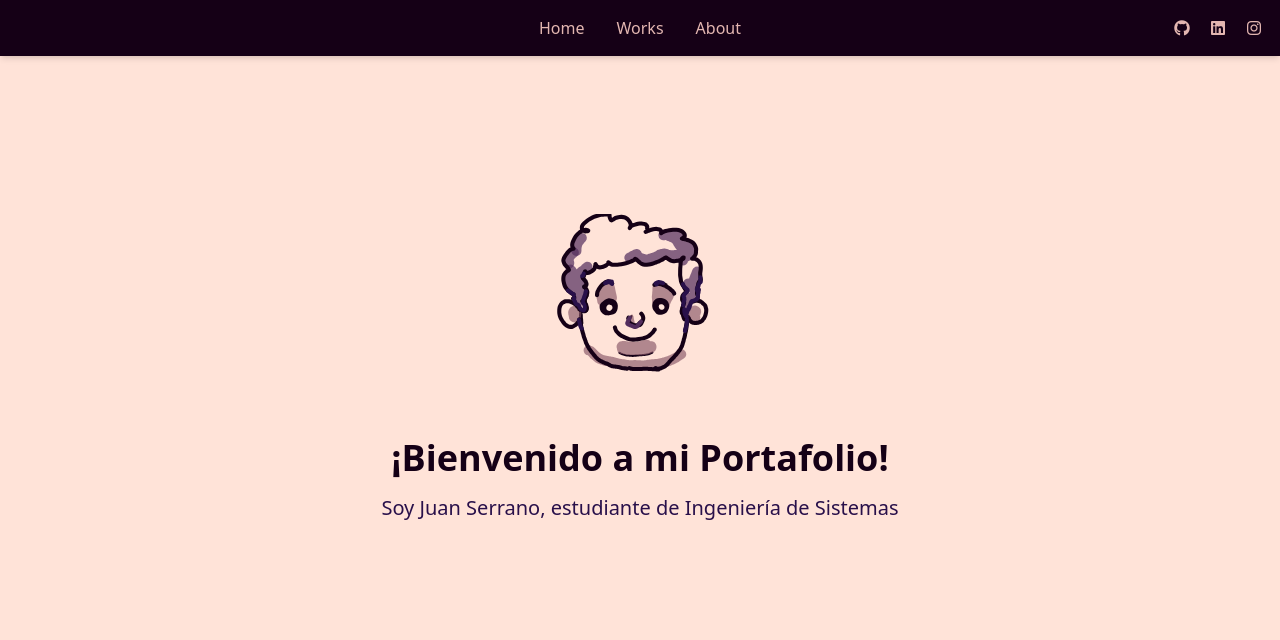
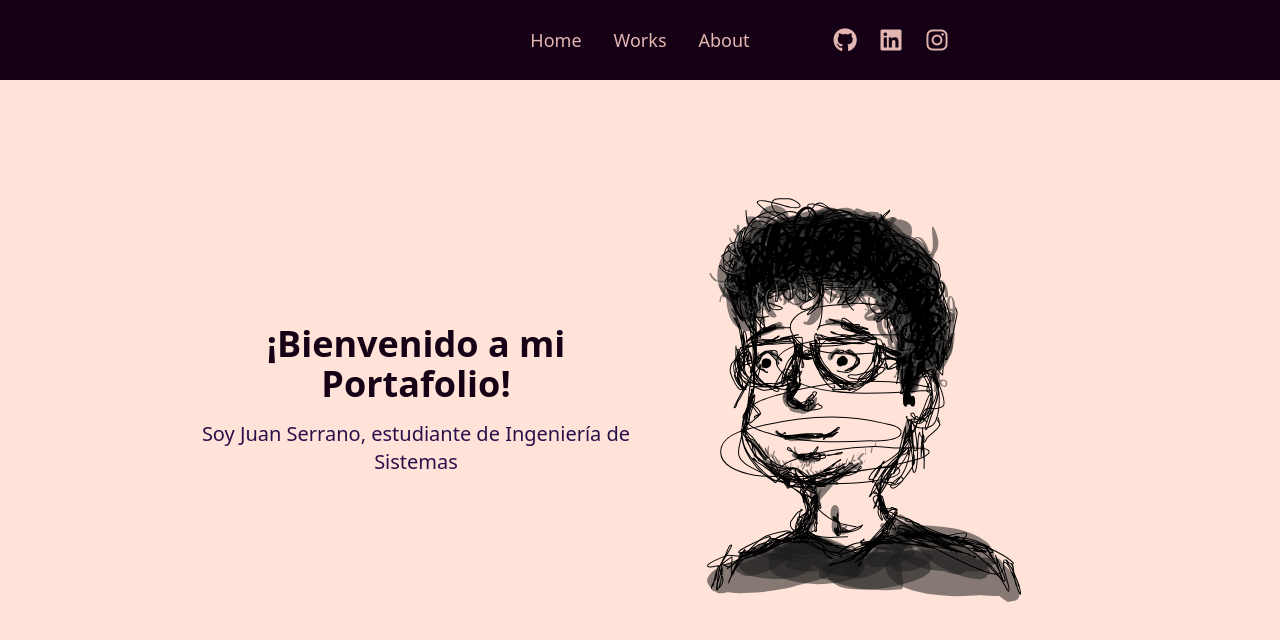
Before and after one commit to EngJuanSER/Angular-app, an Angular app: page /home in a window 1280 px wide. Shown: the top 640 px of the page. Built offline with nearby package versions, Linux system fonts and the light colour scheme.

Commit message:
Face.svg provisional and revision of curtain animation

```diff
--- a/src/app/app.component.html
+++ b/src/app/app.component.html
@@ -1,7 +1,5 @@
-<!-- app.component.html -->
 <app-navbar></app-navbar>
 
-<!-- Telón de transición -->
 <div class="curtain" [ngClass]="animationState"></div>
 <div class="route-name" *ngIf="showRouteName">
   <div class="spinner">
--- a/src/app/app.component.ts
+++ b/src/app/app.component.ts
@@ -19,22 +19,13 @@ export class AppComponent {
   constructor(private router: Router) {}
 
   ngOnInit() {
-    // Iniciar la animación al cargar la aplicación
     this.animationState = 'out';
     this.showRouteName = true;
     this.currentRoute = this.capitalizeRoute(this.router.url.replace('/', '') || 'Home');
 
-    setTimeout(() => {
-      this.animationState = 'in';
-      setTimeout(() => {
-        this.showRouteName = false;
-      }, 250);
-    }, 1000);
-
     this.router.events.subscribe(event => {
       if (event instanceof NavigationStart) {
         this.currentRoute = this.capitalizeRoute(event.url.replace('/', ''));
-        this.animationState = 'out';
         this.showRouteName = true;
       }
 
@@ -44,7 +35,7 @@ export class AppComponent {
           setTimeout(() => {
             this.showRouteName = false;
           }, 250);
-        }, 800);
+        }, 400);
       }
     });
   }
--- a/src/app/app.routes.ts
+++ b/src/app/app.routes.ts
@@ -4,7 +4,7 @@ import { WorksComponent } from './components/works/works.component';
 import { AboutComponent } from './components/about/about.component';
 
 export const routes: Routes = [
-    { path: 'home', component: HomeComponent, title: 'Home' },
+    { path: 'home', component: HomeComponent, title: 'Portafolio' },
     { path: 'works', component: WorksComponent, title: 'Works' },
     { path: 'about', component: AboutComponent, title: 'About' },
     { path: '', redirectTo: '/home', pathMatch: 'full' }
--- a/src/app/components/about/about.component.html
+++ b/src/app/components/about/about.component.html
@@ -1,6 +1,6 @@
-<section id="About" class="py-20 min-h-screen bg-pastelPink" >
-    <h2 class="text-3xl font-bold text-center text-pastelRed">About Me</h2>
+<section id="About" class="py-28 min-h-screen bg-light" >
+    <h2 class="text-3xl font-bold text-primary mb-12 text-center animate-fade-in">About Me</h2>
     <p class="text-center mt-4">
       I’m a passionate developer with a love for creating beautiful, functional applications.
     </p>
-  </section>
+</section>
--- a/src/app/components/home/home.component.css
+++ b/src/app/components/home/home.component.css
@@ -21,8 +21,4 @@
   .animate-fade-in-delay {
     animation: fade-in 1s ease-out 0.5s forwards;
   }
-
-  #left-pupil, #right-pupil {
-    transition: transform 0.1s ease-out;
-  }
 }
--- a/src/app/components/home/home.component.html
+++ b/src/app/components/home/home.component.html
@@ -1,14 +1,15 @@
-<div class="flex flex-col items-center justify-center min-h-screen bg-light">
-  <!-- SVG del rostro -->
-  <div class="relative w-48 h-48 mb-8">
-    <img src="face.svg" alt="Rostro" class="w-full h-full object-cover">
-  </div>
+<div class="text-center min-h-screen bg-light flex items-center justify-center">
 
-  <!-- Mensaje de bienvenida -->
-  <h1 class="text-4xl font-bold mb-4 text-primary animate-fade-in">¡Bienvenido a mi Portafolio!</h1>
-  <p class="text-xl text-secondary animate-fade-in">Soy Juan Serrano, estudiante de Ingeniería de Sistemas</p>
+  <section class="flex w-full max-w-4xl items-center justify-center">
+    <!-- Mensaje de bienvenida -->
+    <div class="flex-1 text-center">
+      <h1 class="text-4xl font-bold mb-4 text-primary animate-fade-in">¡Bienvenido a mi Portafolio!</h1>
+      <p class="text-xl text-secondary animate-fade-in">Soy Juan Serrano, estudiante de Ingeniería de Sistemas</p>
+    </div>
 
-  <!-- Proyectos principales -->
-  <div class="mt-16 w-full max-w-4xl">
-  </div>
+    <!-- SVG del rostro -->
+    <div class="flex-1 flex items-center justify-center">
+      <img src="face.svg" alt="Rostro" class="w-50 h-50 object-cover">
+    </div>
+  </section>
 </div>
--- a/src/app/components/navbar/navbar.component.html
+++ b/src/app/components/navbar/navbar.component.html
@@ -1,49 +1,47 @@
-<nav class="fixed top-0 w-full bg-primary shadow-md z-50">
-  <div class="container mx-auto flex items-center justify-between p-4">
-    <!-- Ícono del Portafolio -->
+<nav class="fixed top-0 w-full bg-primary shadow-transparent z-50">
+  <div class="container max-w-2xl mx-auto p-6">
+    <div class="flex items-center justify-between">
       <div class="flex-shrink-0">
-      <a href="home" class="text-soft text-3xl">
+        <a href="home" class="text-soft text-4xl">
           <!-- SVG del Portafolio -->
-
         </a>
       </div>
 
       <!-- Enlaces Centrados -->
       <div class="hidden md:flex space-x-8 absolute left-1/2 transform -translate-x-1/2">
-      <a href="home" class="text-soft hover:text-accent1 transition-colors duration-300">Home</a>
-      <a href="works" class="text-soft hover:text-accent1 transition-colors duration-300">Works</a>
-      <a href="about" class="text-soft hover:text-accent1 transition-colors duration-300">About</a>
+        <a href="home" class="text-soft hover:text-accent1 transition-colors duration-300 text-lg">Home</a>
+        <a href="works" class="text-soft hover:text-accent1 transition-colors duration-300 text-lg">Works</a>
+        <a href="about" class="text-soft hover:text-accent1 transition-colors duration-300 text-lg">About</a>
       </div>
 
       <!-- Iconos de Redes Sociales -->
       <div class="flex space-x-4">
-      <a href="https://github.com/EngJuanSER" target="_blank" class="text-soft hover:text-accent1 transition-colors duration-300">
+        <a href="https://github.com/EngJuanSER" target="_blank" class="text-soft hover:text-accent1 transition-colors duration-300 text-2xl">
           <i class="fab fa-github"></i>
         </a>
-      <a href="https://linkedin.com/in/juan-serrano-3a97311b7/" target="_blank" class="text-soft hover:text-accent1 transition-colors duration-300">
+        <a href="https://linkedin.com/in/juan-serrano-3a97311b7/" target="_blank" class="text-soft hover:text-accent1 transition-colors duration-300 text-2xl">
           <i class="fab fa-linkedin"></i>
         </a>
-      <a href="https://www.instagram.com/juanchitoser._/" target="_blank" aria-label="Instagram" class="text-soft hover:text-accent1 transition-colors duration-300">
+        <a href="https://www.instagram.com/juanchitoser._/" target="_blank" aria-label="Instagram" class="text-soft hover:text-accent1 transition-colors duration-300 text-2xl">
           <i class="fab fa-instagram"></i>
         </a>
       </div>
 
-    <!-- Botón de Menú para Pantallas Pequeñas -->
       <button class="md:hidden text-soft" (click)="toggleMenu()">
-      <svg xmlns="http://www.w3.org/2000/svg" fill="none" viewBox="0 0 24 24" stroke="currentColor" class="w-6 h-6">
+        <svg xmlns="http://www.w3.org/2000/svg" fill="none" viewBox="0 0 24 24" stroke="currentColor" class="w-8 h-8"> <!-- Aumentado el tamaño del botón -->
           <path stroke-linecap="round" stroke-linejoin="round" stroke-width="2"
             d="M4 6h16M4 12h16M4 18h16" />
         </svg>
       </button>
     </div>
 
-  <!-- Menú Desplegable para Pantallas Pequeñas -->
     <div
       *ngIf="isMenuOpen"
       class="md:hidden bg-primary shadow-md transition ease-in-out duration-300"
     >
-    <a href="home" class="block p-2 text-soft hover:bg-accent2">Home</a>
-    <a href="works" class="block p-2 text-soft hover:bg-accent2">Works</a>
-    <a href="about" class="block p-2 text-soft hover:bg-accent2">About</a>
+      <a href="home" class="block p-3 text-soft hover:bg-accent2">Home</a>
+      <a href="works" class="block p-3 text-soft hover:bg-accent2">Works</a>
+      <a href="about" class="block p-3 text-soft hover:bg-accent2">About</a>
+    </div>
   </div>
 </nav>
--- a/src/app/components/works/works.component.css
+++ b/src/app/components/works/works.component.css
@@ -15,7 +15,7 @@
   }
 
   .animate-fade-in {
-    animation: fade-in 1s ease-out forwards;
+    animation: fade-in 2s ease-out forwards;
   }
 
     @keyframes slide-in {
--- a/src/app/components/works/works.component.html
+++ b/src/app/components/works/works.component.html
@@ -1,4 +1,4 @@
-<section id="works" class="works py-20 min-h-screen bg-light">
+<section id="works" class="works py-28 min-h-screen bg-light">
   <div class="container mx-auto ping">
     <h2 class="text-3xl font-bold text-primary mb-12 text-center animate-fade-in">Mis Proyectos</h2>
     <div class="grid grid-cols-1 sm:grid-cols-2 lg:grid-cols-3 gap-8 justify-self-center justify-items-center">
```
Also changed, not shown: public/face.svg. Lines whose indentation alone changed are shown as unchanged.
